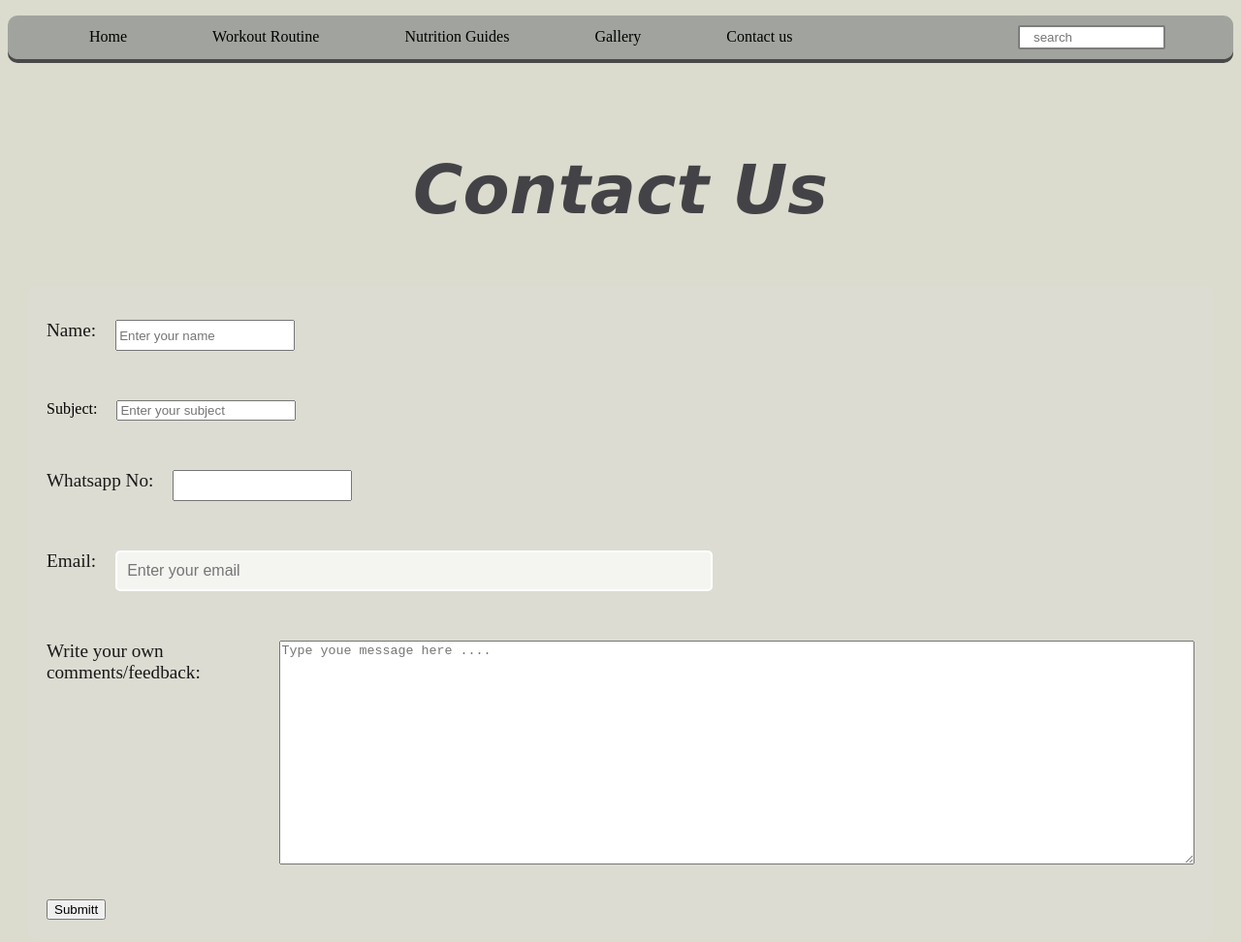
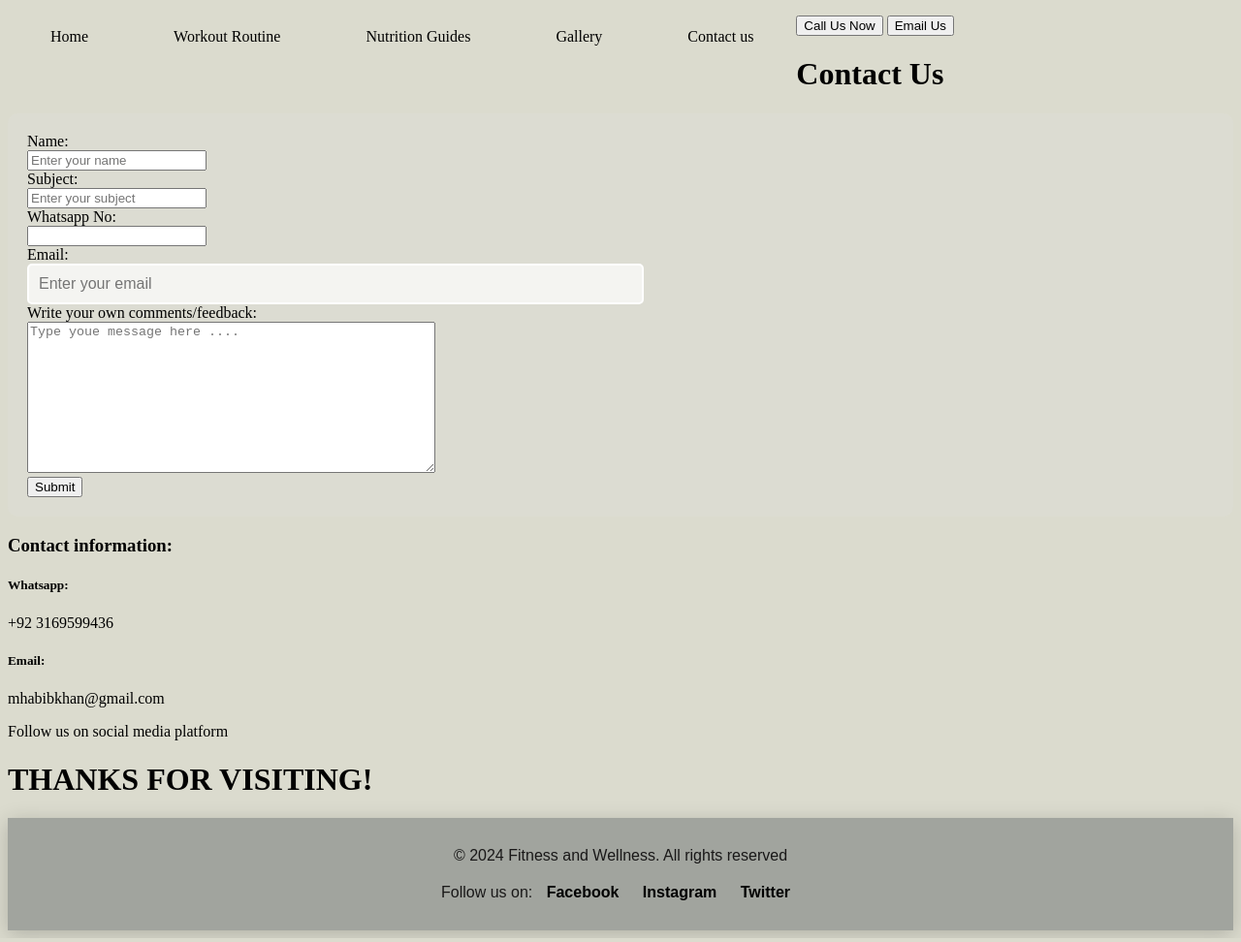
Before and after one commit to Muhammad-Habib-Khan/23-PWBCS-0991-WP-Fall-24, a plain HTML site: page contact.html in a window 1280 px wide. Shown: the top 972 px of the page at 97% size. Drawn offline with Linux system fonts and the light colour scheme; a web font is replaced by a local one.

Commit message:
correction

```diff
--- a/contact.html
+++ b/contact.html
@@ -5,81 +5,64 @@
     <meta name="viewport" content="width=device-width, initial-scale=1.0">
     <title>Contact Us</title>
     <link rel="stylesheet" href="style.css">
+    <link href="https://fonts.googleapis.com/css2?family=DynaPuff:wght@400..700&family=Sixtyfour+Convergence&display=swap" rel="stylesheet">
 </head>
-<body>
-    <header>
-        <nav class="navbar">
-            <ul>
+<body class="b2">
+    <header class="header">
+        <nav class="left">
+            <ul class="navbar">
                 <li><a href="index.html">Home</a></li>
                 <li><a href="workouts.html">Workout Routine</a></li>
                 <li><a href="nutrition.html">Nutrition Guides</a></li>
-                <li><a href="photos.html">Gallery</a></li>
+                <li><a href="photos.html" class="active">Gallery</a></li>
                 <li><a href="contact.html">Contact us</a></li>
-                <div class="navsearch">
-                    <input type="text" name="search" id="search" placeholder="search">
-                </div>
             </ul>
         </nav>
+        <div class="right">
+            <button class="btn">Call Us Now</button>
+            <button class="btn">Email Us </button>
+        </div>
     </header>
-
-    <main>
-        <section>
-            <h1 class="workout">Contact Us</h1>
-            <form action="#" method="post" class="form">
-                <div class="input-container2">
-                    <label class="label-style2" for="name">Name:</label><br>
+    <div class="container12">
+        <h1>Contact Us</h1>
+                <form action="#" method="post" class="form">
+                <div>
+                    <label for="name">Name:</label><br>
                     <input type="text" id="name" name="name" placeholder="Enter your name" required>
                 </div>
-                <br>
-                <br>
-                <div class="input-container2">
-                    <label   for="subject">Subject:</label><br>
+                <div>
+                    <label for="subject">Subject:</label><br>
                     <input type="text" id="subject" name="subject" placeholder="Enter your subject" required>
                 </div>
-                <br>
-                <br>
-                <div class="input-container2">
-                    <label class="label-style2" for="whatsapp">Whatsapp No:</label><br>
+                <div>
+                    <label for="whatsapp">Whatsapp No:</label><br>
                     <input type="tel" id="whatsapp" name="whatsapp"  required>
                 </div>
-                <br>
-                <br>
-                <div class="input-container2">
-                    <label class="label-style2" for="email">Email:</label><br>
+                <div>
+                    <label for="email">Email:</label><br>
                     <input type="email" id="email" name="email"  placeholder="Enter your email" required>
                 </div>
-                <br>
-                <br>
-                <div class="input-container2">
-                    <label class="label-style2" for="message">Write your own comments/feedback:</label><br>
-                    <textarea name="message" id="message" rows="15" cols="150" placeholder="Type youe message here ...." required ></textarea>
+                <div>
+                    <label  for="message">Write your own comments/feedback:</label><br>
+                    <textarea name="message" id="message" rows="10" cols="50" placeholder="Type youe message here ...." required ></textarea>
                 </div>
-                <br>
-                <br>
-                <button class="subscribe-btn" type="submitt"> Submitt</button>
-
+                <button class="btn1" type="submitt"> Submit</button>
             </form>
-        </section>
-
-        <section>
-            <h3 class="heading3">Contact information:</h3>
-            <p><h5 class="heading5">Whatsapp:</h5> +92 3169599436</p>
-            <p><h5 class="heading5">Email:</h5>mhabibkhan@gmail.com</p>
-            <p class="para3">Follow us on social media platform</p>
-
-            <h1 class="workout">THANKS FOR VISITING!</h1>
-        </section>
-    </main>
-
+            <h3>Contact information:</h3>
+            <p><h5>Whatsapp:</h5> +92 3169599436</p>
+            <p><h5>Email:</h5>mhabibkhan@gmail.com</p>
+            <p>Follow us on social media platform</p>
+            <h1>THANKS FOR VISITING!</h1>
+    </div>
+    <div class="footer">
     <footer>
-
         <p>&copy; 2024 Fitness and Wellness. All rights reserved</p>
         <p class="links">Follow us on:
             <a href="#">Facebook</a>
             <a href="#">Instagram</a>
             <a href="#">Twitter</a>
         </p>
-
     </footer>
+</div>
 </body>
 </html>
```
